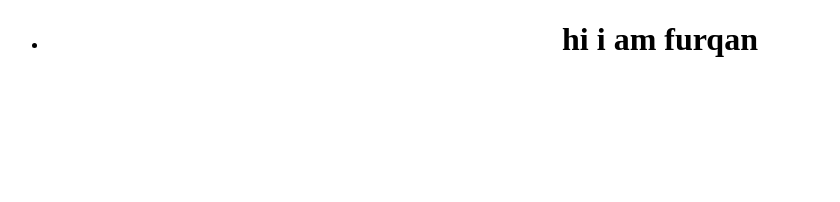
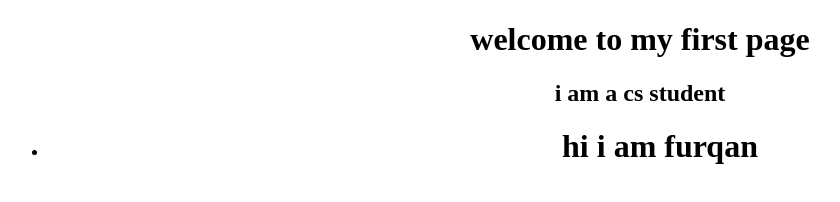
Before and after one commit to furqan78/hello, a plain HTML site: page myfirstgitpage.html in a window 1280 px wide. Shown: the whole page, without its empty margins (0-840 px from the left). Drawn offline with Linux system fonts and the light colour scheme.

Commit message:
jsut add few lines

```diff
--- a/myfirstgitpage.html
+++ b/myfirstgitpage.html
@@ -6,6 +6,8 @@
     <title>welcome</title>
 </head>
 <body style=" text-align:center;">
+    <h1>welcome to my first page</h1>
+    <h2>i am a cs student </h2>
     <ul><li><h1>hi i am furqan</h1></li></ul>
 </body>
 </html>
```
